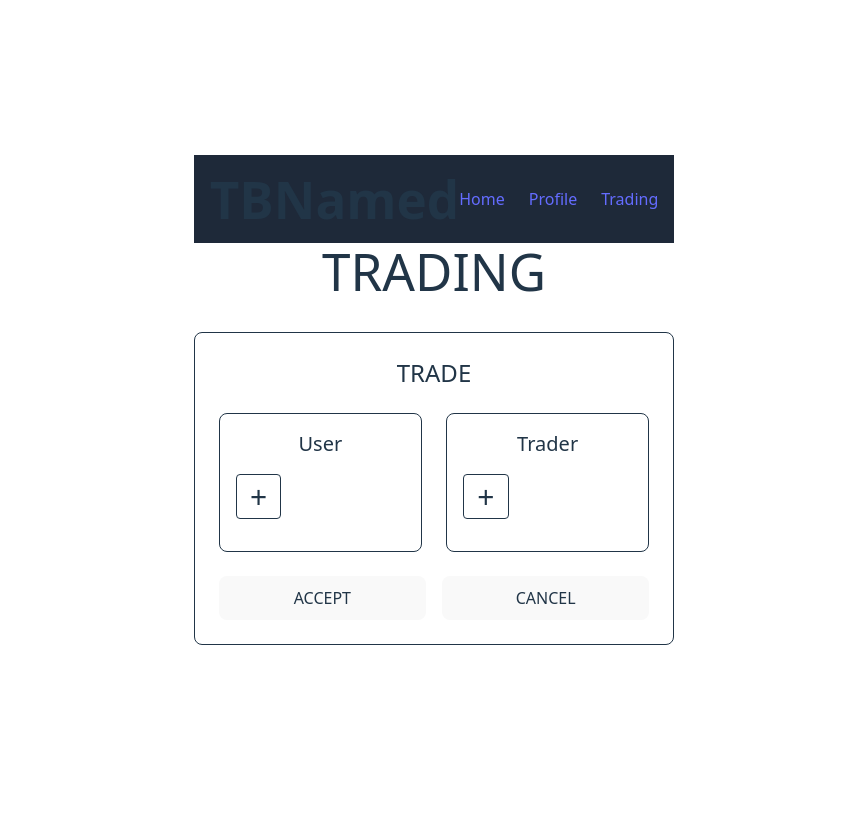
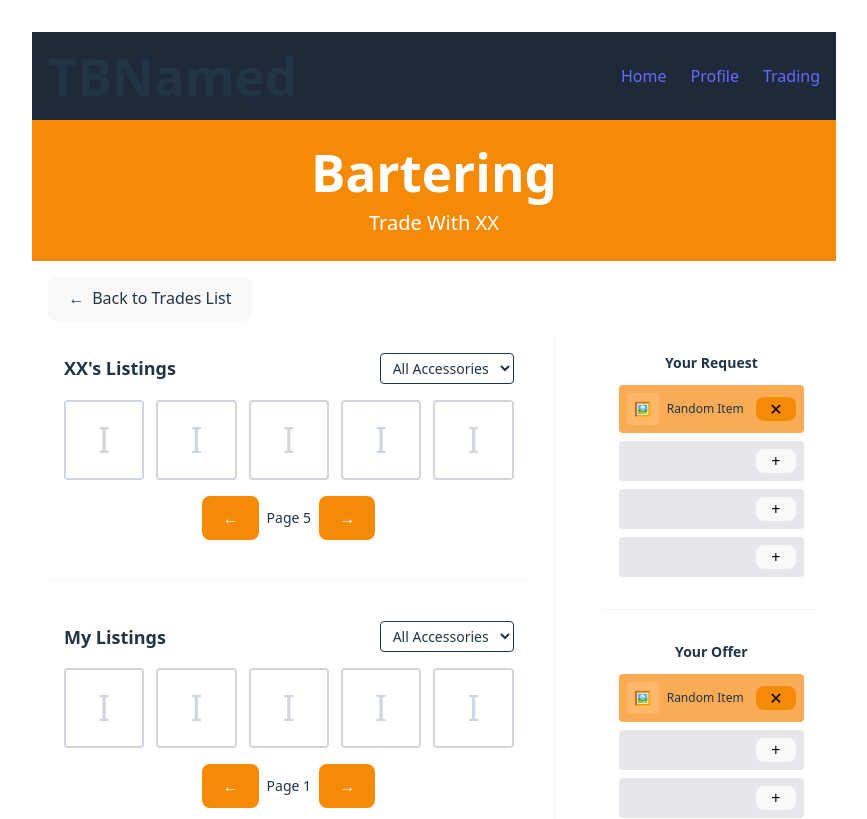
Before and after one commit to kalinatringas/GDG-project-FA2025, a React (Vite) app in the folder frontend/: page /trading in a window 1280 px wide. Shown: the top 819 px of the page, without its empty margins (206-1073 px from the left). Built offline with nearby package versions, Linux system fonts and the light colour scheme.

Commit message:
Update: Redesign Trading page layout with new color scheme

```diff
--- a/frontend/src/components/Trading.jsx
+++ b/frontend/src/components/Trading.jsx
@@ -2,44 +2,145 @@ import React from 'react'
 
 export default function Trading() {
   return (
-    <div>
-      <h1 className="text-3xl mb-8 text-center">TRADING</h1>
+    <div className="min-h-screen">
+      {/* Header */}
+      <div className="p-6 text-center" style={{ backgroundColor: '#F58A07' }}>
+        <h1 className="text-3xl font-bold text-white mb-2">Bartering</h1>
+        <h2 className="text-xl text-white">Trade With XX</h2>
+      </div>
 
-      <div className="max-w-5xl mx-auto border rounded-lg p-6">
-        <h2 className="text-2xl mb-6 text-center">TRADE</h2>
+      {/* Back Button */}
+      <div className="max-w-6xl mx-auto p-4">
+        <button className="flex items-center gap-2 text-sm hover:underline">
+          <span>←</span>
+          <span>Back to Trades List</span>
+        </button>
+      </div>
 
-        <div className="grid grid-cols-2 gap-6 mb-6">
-          {/* Left Side - Current User */}
-          <div className="border rounded-lg p-4">
-            <h3 className="text-xl mb-4 text-center">User</h3>
-            <div className="grid grid-cols-3 gap-4 mb-4">
-              {/* Add Item slots */}
-              <div className="aspect-square border rounded flex items-center justify-center">
-                <span className="text-3xl ">+</span>
+      {/* Main Content */}
+      <div className="max-w-6xl mx-auto px-4 pb-8">
+        <div className="grid grid-cols-1 lg:grid-cols-3 gap-6">
+
+          {/* Left Column - Listings */}
+          <div className="lg:col-span-2 space-y-6 pr-6 border-r" style={{ borderColor: '#F7F5FB' }}>
+
+            {/* XX's Listings */}
+            <div className="p-4">
+              <div className="flex justify-between items-center mb-4">
+                <h3 className="text-lg font-semibold">XX's Listings</h3>
+                <select className="border rounded px-2 py-1 text-sm">
+                  <option>All Accessories</option>
+                </select>
+              </div>
+              <div className="grid grid-cols-5 gap-3 mb-4">
+                {[...Array(5)].map((_, i) => (
+                  <div
+                    key={i}
+                    className="aspect-square border-2 rounded border-gray-300 bg-white flex items-center justify-center cursor-pointer hover:border-orange-400 transition-all active:border-orange-400"
+                    onMouseDown={(e) => e.currentTarget.style.borderColor = '#F58A07'}
+                    onMouseUp={(e) => e.currentTarget.style.borderColor = ''}
+                    onMouseLeave={(e) => e.currentTarget.style.borderColor = ''}
+                  >
+                    <div className="text-4xl text-gray-300">I</div>
+                  </div>
+                ))}
+              </div>
+              {/* Pages */}
+              <div className="flex items-center justify-center gap-2">
+                <button className="text-white px-2 py-1 rounded text-sm" style={{ backgroundColor: '#F58A07' }} onMouseUp={(e) => e.currentTarget.blur()}>←</button>
+                <span className="text-sm">Page 5</span>
+                <button className="text-white px-2 py-1 rounded text-sm" style={{ backgroundColor: '#F58A07' }} onMouseUp={(e) => e.currentTarget.blur()}>→</button>
               </div>
             </div>
+
+            {/* Horizontal Divider */}
+            <div className="border-t" style={{ borderColor: '#F7F5FB' }}></div>
+
+            {/* My Listings */}
+            <div className="p-4">
+              <div className="flex justify-between items-center mb-4">
+                <h3 className="text-lg font-semibold">My Listings</h3>
+                <select className="border rounded px-2 py-1 text-sm">
+                  <option>All Accessories</option>
+                </select>
+              </div>
+              <div className="grid grid-cols-5 gap-3 mb-4">
+                {[...Array(5)].map((_, i) => (
+                  <div
+                    key={i}
+                    className="aspect-square border-2 rounded border-gray-300 bg-white flex items-center justify-center cursor-pointer hover:border-orange-400 transition-all active:border-orange-400"
+                    onMouseDown={(e) => e.currentTarget.style.borderColor = '#F58A07'}
+                    onMouseUp={(e) => e.currentTarget.style.borderColor = ''}
+                    onMouseLeave={(e) => e.currentTarget.style.borderColor = ''}
+                  >
+                    <div className="text-4xl text-gray-300">I</div>
+                  </div>
+                ))}
+              </div>
+              {/* Pagination */}
+              <div className="flex items-center justify-center gap-2">
+                <button className="text-white px-2 py-1 rounded text-sm" style={{ backgroundColor: '#F58A07' }} onMouseUp={(e) => e.currentTarget.blur()}>←</button>
+                <span className="text-sm">Page 1</span>
+                <button className="text-white px-2 py-1 rounded text-sm" style={{ backgroundColor: '#F58A07' }} onMouseUp={(e) => e.currentTarget.blur()}>→</button>
+              </div>
+            </div>
+
           </div>
 
-          {/* Right Side - Trading Partner */}
-          <div className="border rounded-lg p-4">
-            <h3 className="text-xl mb-4 text-center">Trader</h3>
-            <div className="grid grid-cols-3 gap-4 mb-4">
-              {/* Add Item slots */}
-              <div className="aspect-square border rounded flex items-center justify-center">
-                <span className="text-3xl">+</span>
+          {/* Right Column - Trade Offer */}
+          <div className="space-y-4 pl-6">
+
+            {/* Your Request */}
+            <div className="p-4">
+              <h3 className="text-sm font-semibold mb-3">Your Request</h3>
+              <div className="space-y-2">
+                <div className="rounded p-2 flex items-center justify-between gap-3" style={{ backgroundColor: '#F9AB55' }}>
+                  <div className="flex items-center gap-2 min-w-0">
+                    <div className="w-8 h-8 bg-orange-300 rounded flex items-center justify-center text-sm flex-shrink-0">🖼️</div>
+                    <span className="text-xs truncate">Random Item</span>
+                  </div>
+                  <button className="rounded-full w-6 h-6 flex items-center justify-center text-black flex-shrink-0" style={{ backgroundColor: '#F58A07' }} onMouseUp={(e) => e.currentTarget.blur()}>✕</button>
+                </div>
+                {[...Array(3)].map((_, i) => (
+                  <div key={i} className="bg-gray-200 rounded p-2 flex items-center justify-end">
+                    <button className="bg-gray-400 rounded w-6 h-6 flex items-center justify-center text-black" onMouseUp={(e) => e.currentTarget.blur()}>+</button>
+                  </div>
+                ))}
               </div>
             </div>
+
+            {/* Horizontal Divider */}
+            <div className="border-t" style={{ borderColor: '#F7F5FB' }}></div>
+
+            {/* Your Offer */}
+            <div className="p-4">
+              <h3 className="text-sm font-semibold mb-3">Your Offer</h3>
+              <div className="space-y-2">
+                <div className="rounded p-2 flex items-center justify-between gap-3" style={{ backgroundColor: '#F9AB55' }}>
+                  <div className="flex items-center gap-2 min-w-0">
+                    <div className="w-8 h-8 bg-orange-300 rounded flex items-center justify-center text-sm flex-shrink-0">🖼️</div>
+                    <span className="text-xs truncate">Random Item</span>
+                  </div>
+                  <button className="rounded-full w-6 h-6 flex items-center justify-center text-black flex-shrink-0" style={{ backgroundColor: '#F58A07' }} onMouseUp={(e) => e.currentTarget.blur()}>✕</button>
+                </div>
+                {[...Array(3)].map((_, i) => (
+                  <div key={i} className="bg-gray-200 rounded p-2 flex items-center justify-end">
+                    <button className="bg-gray-400 rounded w-6 h-6 flex items-center justify-center text-black" onMouseUp={(e) => e.currentTarget.blur()}>+</button>
+                  </div>
+                ))}
+              </div>
+            </div>
+
+            {/* Horizontal Divider */}
+            <div className="border-t" style={{ borderColor: '#F7F5FB' }}></div>
+
+            {/* Make Offer Button */}
+            <button className="w-full text-white py-3 rounded font-semibold transition-colors" style={{ backgroundColor: '#084887' }} onMouseEnter={(e) => e.currentTarget.style.backgroundColor = '#909CC2'} onMouseLeave={(e) => e.currentTarget.style.backgroundColor = '#084887'} onMouseUp={(e) => e.currentTarget.blur()}>
+              Make Offer
+            </button>
+
           </div>
-        </div>
 
-        {/* Action Buttons */}
-        <div className="flex gap-4">
-          <button className="flex-1 px-6 py-3 text-xl rounded">
-            ACCEPT
-          </button>
-          <button className="flex-1 px-6 py-3 text-xl rounded">
-            CANCEL
-          </button>
         </div>
       </div>
     </div>
```
